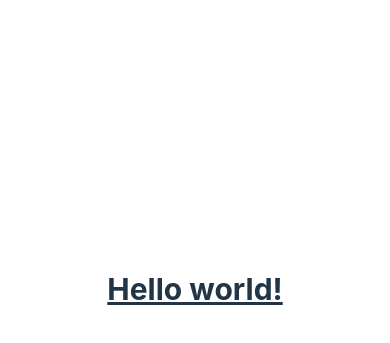
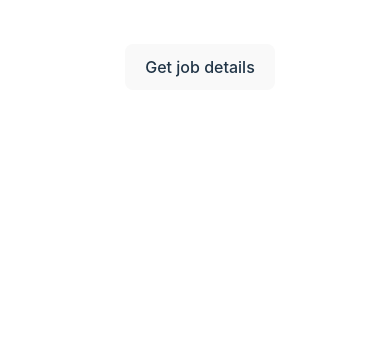
Before and after one commit to meharajM/AI-Cover-Letter, a React (Vite) app: page / in a window 390 px wide. Shown: the part 133-476 px from the top of the page. Built offline with nearby package versions, Linux system fonts and the light colour scheme.

Commit message:
added basic working chrome extension changes

```diff
--- a/package.json
+++ b/package.json
@@ -17,6 +17,7 @@
     "@testing-library/jest-dom": "^6.1.4",
     "@testing-library/react": "^14.0.0",
     "@testing-library/user-event": "^14.5.1",
+    "@types/chrome": "^0.0.250",
     "@types/react": "^18.2.15",
     "@types/react-dom": "^18.2.7",
     "@typescript-eslint/eslint-plugin": "^6.0.0",
--- a/src/App.tsx
+++ b/src/App.tsx
@@ -1,12 +1,13 @@
 import './App.css'
+import Popup from './components/Popup'
 
 function App() {
 
   return (
     <>
-      <div>
-      <div className="text-3xl font-bold underline lg:text-5xl">
-        Hello world!
+      <div className='w-300px h-300px'>
+      <div className=" font-bold underline">
+        <Popup/>
       </div>
       </div>
     </>
--- a/src/components/Popup.tsx
+++ b/src/components/Popup.tsx
@@ -0,0 +1,24 @@
+import { useCallback, useState } from 'react';
+
+const Popup = () => {
+  const [content, setContent] = useState<string>('');
+
+  const clickHandler = useCallback(() => {
+    chrome.tabs.query({ active: true, currentWindow: true }, (tabs: any) => {
+
+      chrome.tabs.sendMessage(tabs[0].id, { action: 'readPageContent' }, (response) => {
+        console.log("response", response)
+        setContent(response);
+      });
+    });
+  }, []);
+
+  return (
+    <div className='w-300px'>
+      <button onClick={clickHandler}>Get job details</button>
+      {content && <div>{content}</div>}
+    </div>
+  );
+}
+
+export default Popup;
--- a/src/index.css
+++ b/src/index.css
@@ -30,8 +30,8 @@ body {
   margin: 0;
   display: flex;
   place-items: center;
-  min-width: 320px;
-  min-height: 100vh;
+  width: 400px; /* max: 800px */
+  height: 400px; /* max: 600px */
 }
 
 h1 {
--- a/tsconfig.json
+++ b/tsconfig.json
@@ -1,6 +1,6 @@
 {
   "compilerOptions": {
-    "types": ["vite/client","jest","@testing-library/jest-dom"],
+    "types": ["vite/client","jest","@testing-library/jest-dom","chrome"],
     "target": "ES2020",
     "useDefineForClassFields": true,
     "lib": ["ES2020", "DOM", "DOM.Iterable"],
```
Also changed, not shown: public/content.js (+8 -0 lines), public/popup.html (deleted, +0 -13 lines), public/manifest.json, 1 other file (tests, documents, lock files or other folders).
